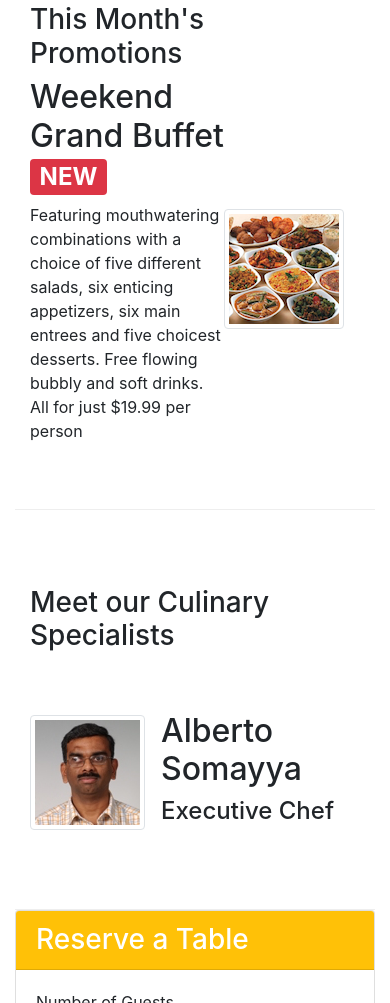
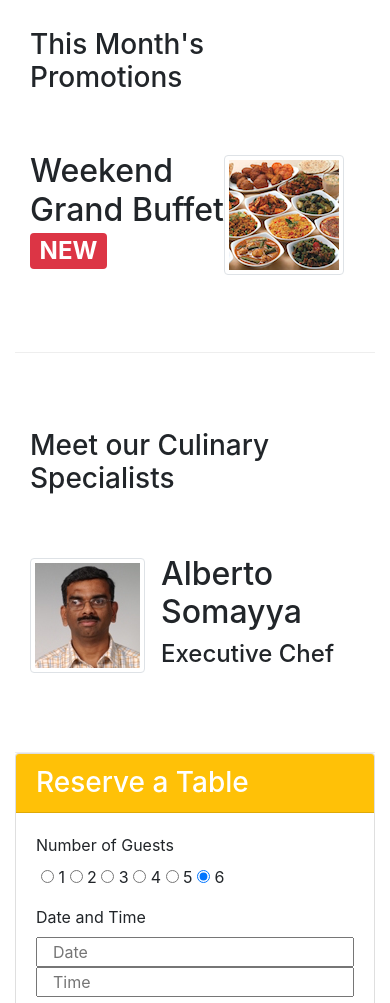
Before and after one commit to blen90/conFusion, a website: page index.html in a window 390 px wide. Shown: the part 1031-2034 px from the top of the page. Drawn offline with nearby package versions, Linux system fonts and the light colour scheme.

Commit message:
added d-none to buffet paragraph

```diff
--- a/index.html
+++ b/index.html
@@ -87,7 +87,7 @@
                 <div class="media">
                     <div class="media-body">
                         <h2>Weekend Grand Buffet<span class="badge badge-danger">NEW</span></h2>
-                        <p>Featuring mouthwatering combinations with a choice of five different salads, six enticing
+                        <p class="d-none d-md-block">Featuring mouthwatering combinations with a choice of five different salads, six enticing
                             appetizers,
                             six main entrees and five choicest desserts. Free flowing bubbly and soft drinks. All for
                             just
```
